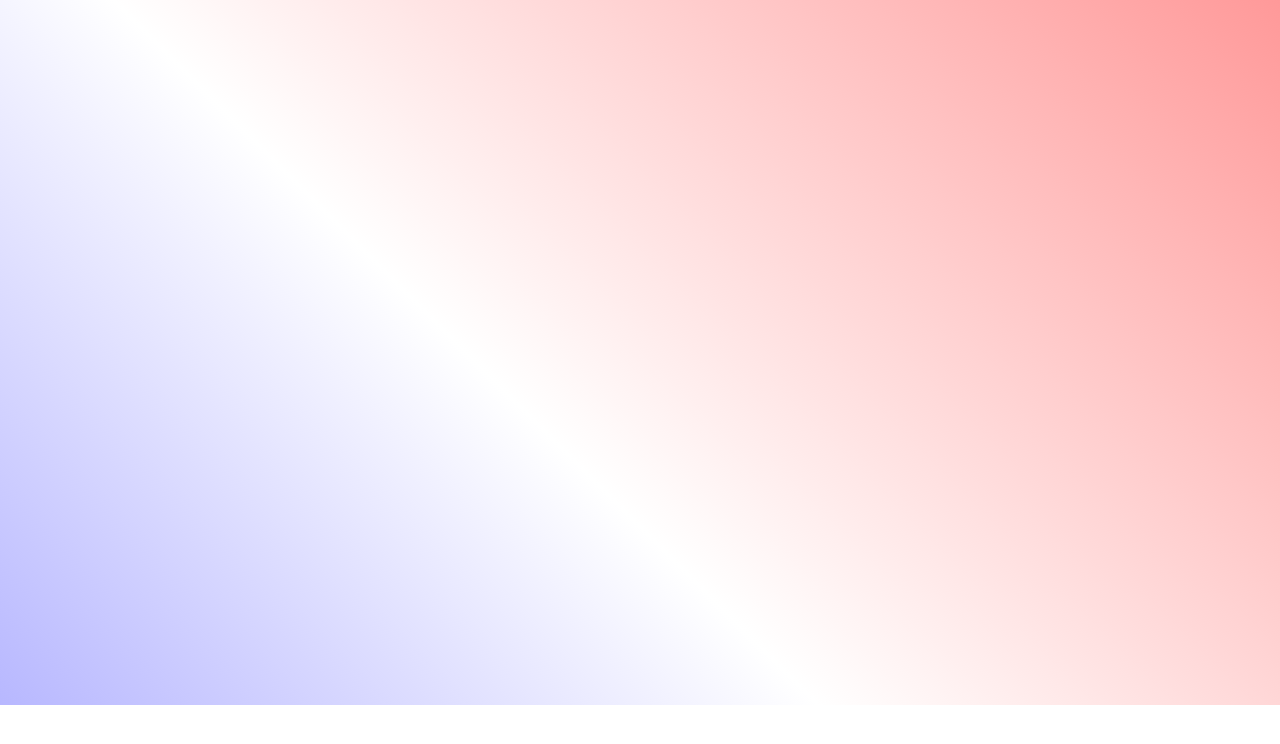
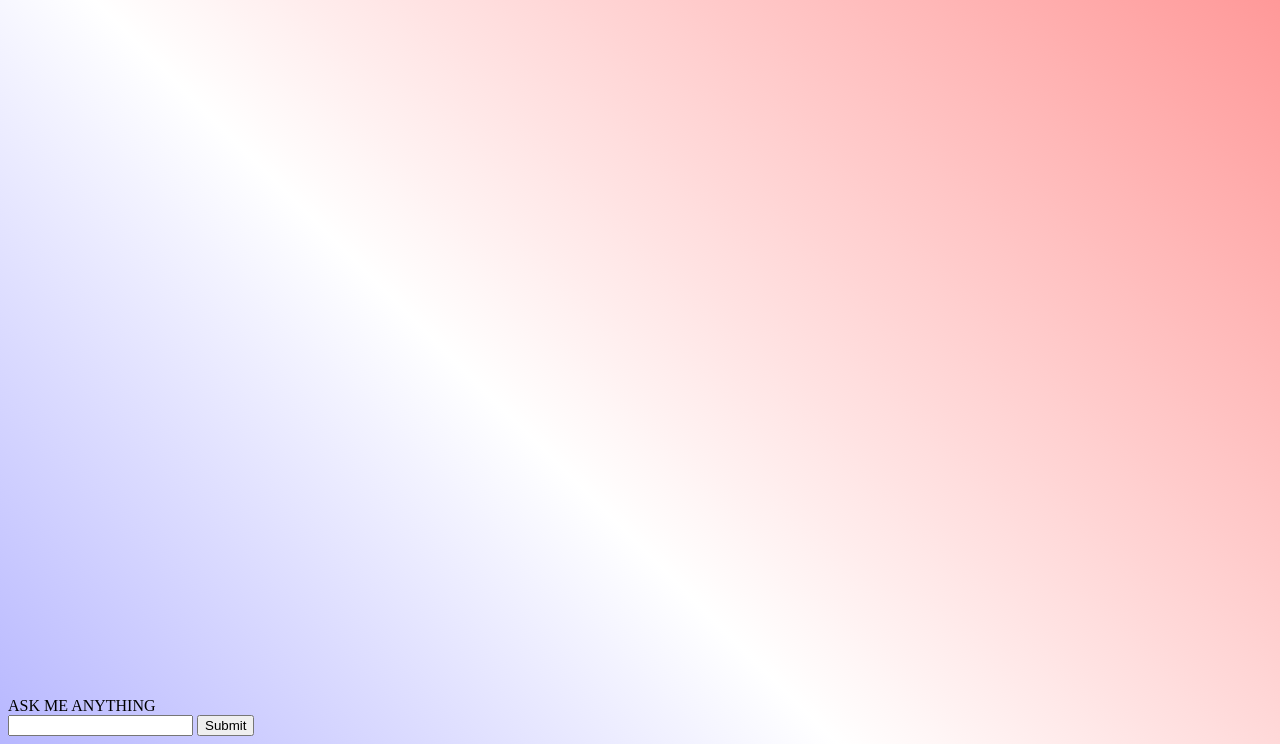
Before and after one commit to jaydenlovell/jaydenlovell.github.io, a plain HTML site: page index.html in a window 1280 px wide. Shown: the part 931-1675 px from the top of the page. Before the commit the page ends 1636 px from the top, so only its background shows below. Drawn offline with Linux system fonts and the light colour scheme; a script that the page names is missing.

Commit message:
submit box

```diff
--- a/index.html
+++ b/index.html
@@ -88,6 +88,16 @@
       data-url="https://calendly.com/jaydenlovell324/introductory-call"
       style="min-width: 320px; height: 700px"
     ></div>
+    <div>
+      <form>
+        <label>
+          ASK ME ANYTHING
+        </label><br/>
+        <input type="text">
+        <button>Submit</button>
+      </form>
+    </div>
+
     <script
       type="text/javascript"
       src="https://assets.calendly.com/assets/external/widget.js"
```
